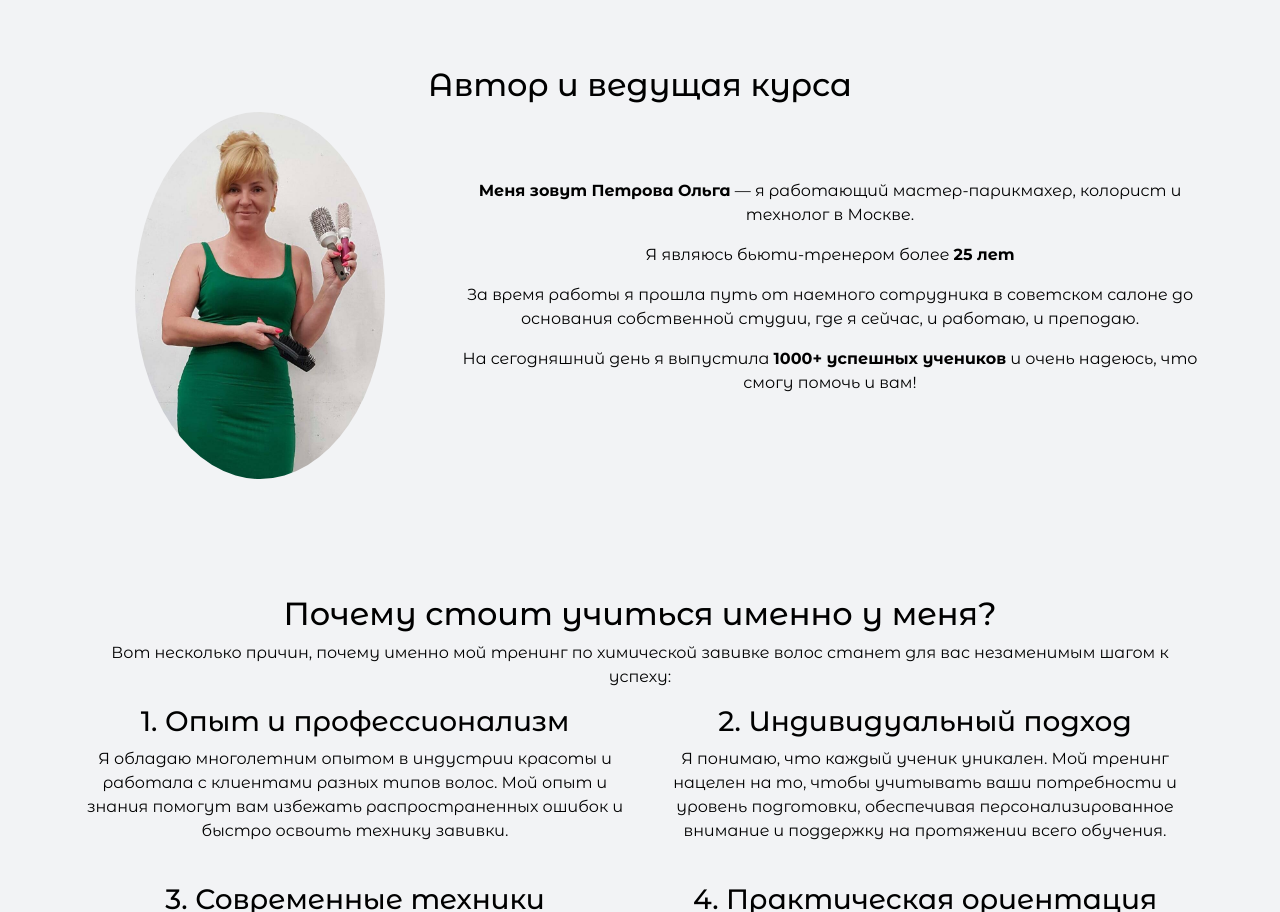
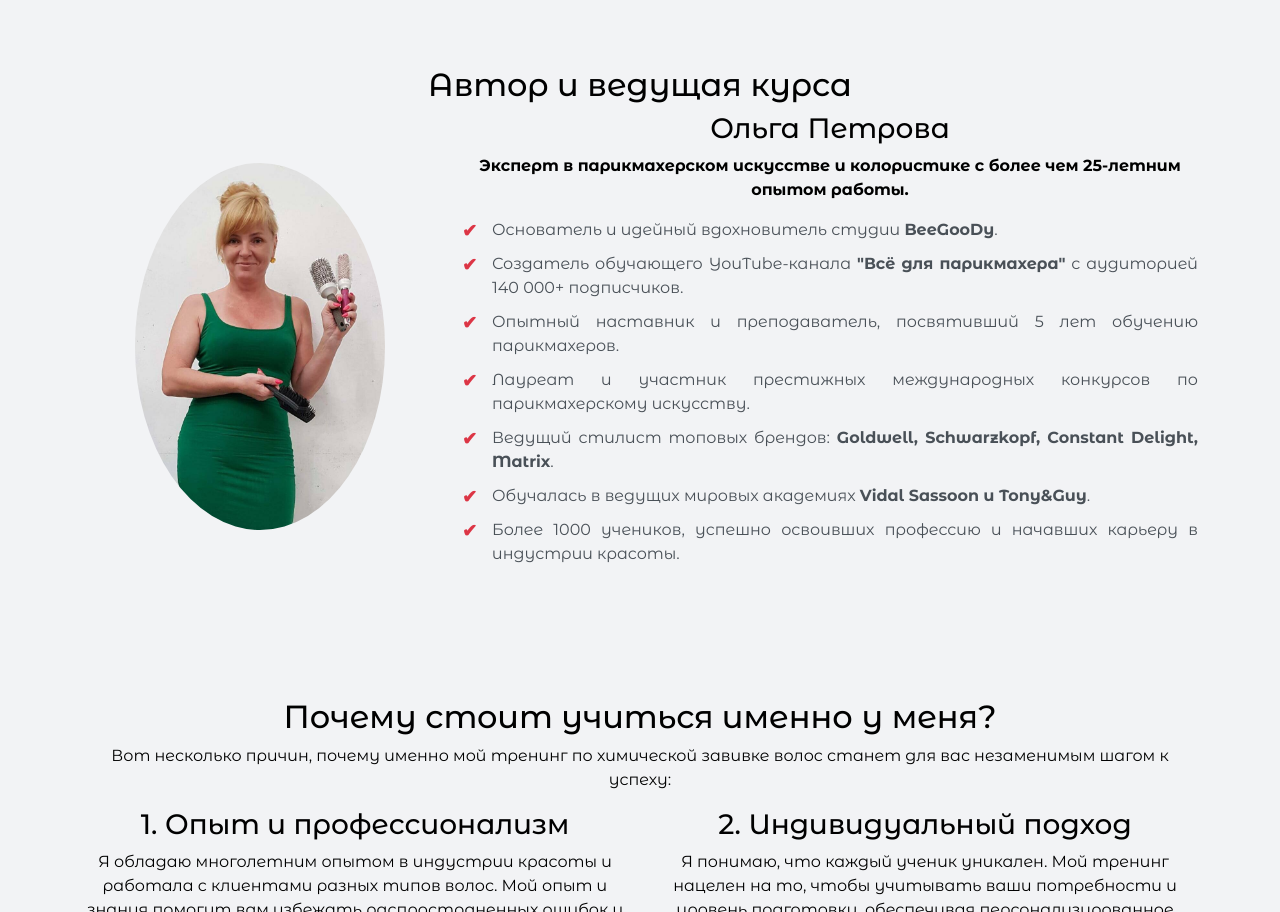
Before and after one commit to M4e57r0/DiplomBeeGooDy, a plain HTML site: page index.html in a window 1280 px wide. Shown: the part 1330-2242 px from the top of the page. Drawn offline with nearby package versions, Linux system fonts and the light colour scheme; a web font is replaced by a local one.

Commit message:
Обновлено выравнивание, стили и другие ошибки в HTML

```diff
--- a/index.html
+++ b/index.html
@@ -204,10 +204,17 @@
                 </div>
 
                 <div class="col-md-8">
-                    <p><strong>Меня зовут Петрова Ольга</strong> — я работающий мастер-парикмахер, колорист и технолог в Москве.</p>
-                    <p>Я являюсь бьюти-тренером более <strong>25 лет</strong></p>
-                    <p>За время работы я прошла путь от наемного сотрудника в советском салоне до основания собственной студии, где я сейчас, и работаю, и преподаю.</p>
-                    <p>На сегодняшний день я выпустила <strong>1000+ успешных учеников</strong> и очень надеюсь, что смогу помочь и вам!</p>
+                    <h3>Ольга Петрова</h3>
+                    <p><strong>Эксперт в парикмахерском искусстве и колористике с более чем 25-летним опытом работы.</strong></p>
+                    <ul class="list-unstyled">
+                        <li>Основатель и идейный вдохновитель студии <strong>BeeGooDy</strong>.</li>
+                        <li>Создатель обучающего YouTube-канала <strong>"Всё для парикмахера"</strong> с аудиторией 140 000+ подписчиков.</li>
+                        <li>Опытный наставник и преподаватель, посвятивший 5 лет обучению парикмахеров.</li>
+                        <li>Лауреат и участник престижных международных конкурсов по парикмахерскому искусству.</li>
+                        <li>Ведущий стилист топовых брендов: <strong>Goldwell, Schwarzkopf, Constant Delight, Matrix</strong>.</li>
+                        <li>Обучалась в ведущих мировых академиях <strong>Vidal Sassoon и Tony&Guy</strong>.</li>
+                        <li>Более 1000 учеников, успешно освоивших профессию и начавших карьеру в индустрии красоты.</li>
+                    </ul>
                 </div>
             </div>
         </section>
--- a/style.css
+++ b/style.css
@@ -161,9 +161,22 @@ body {
     padding: 0;
     line-height: 1.6;
 }
-.li {
-    margin-bottom: 15px;
-    font-size: var(--font-size-baseline);
+.col-md-8 .list-unstyled li {
+    font-size: 16px;
+    color: #495057; /* Серый Bootstrap */
+    margin-bottom: 10px;
+    padding-left: 30px;
+    position: relative;
+    text-align: justify; /* Выравнивание элементов списка по ширине */
+}
+
+.col-md-8 .list-unstyled li::before {
+    content: "✔";
+    position: absolute;
+    left: 0;
+    color: #dc3545; /* Красный Bootstrap */
+    font-weight: bold;
+    font-size: 18px;
 }
 
 /* Медиа-запросы */
```
